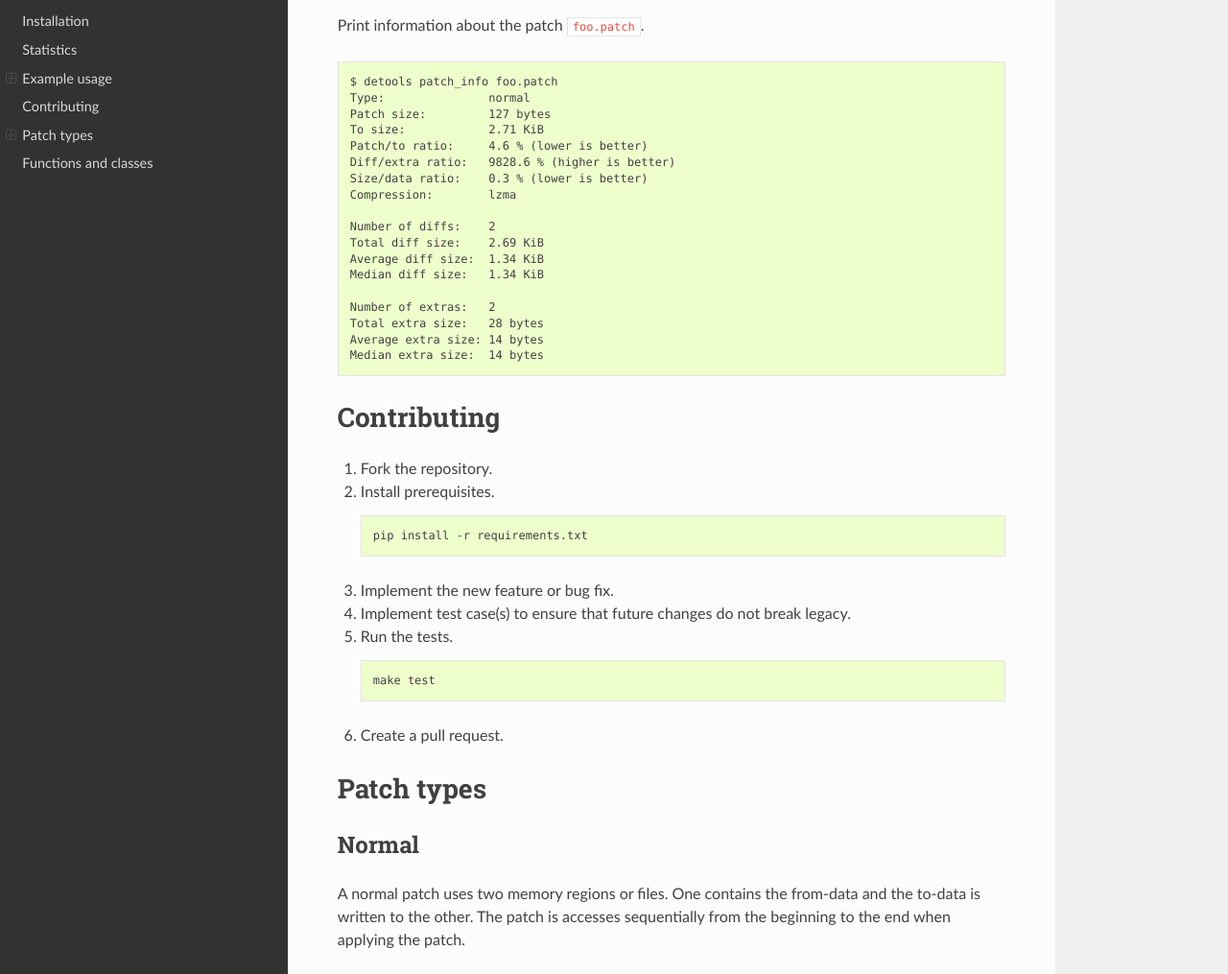
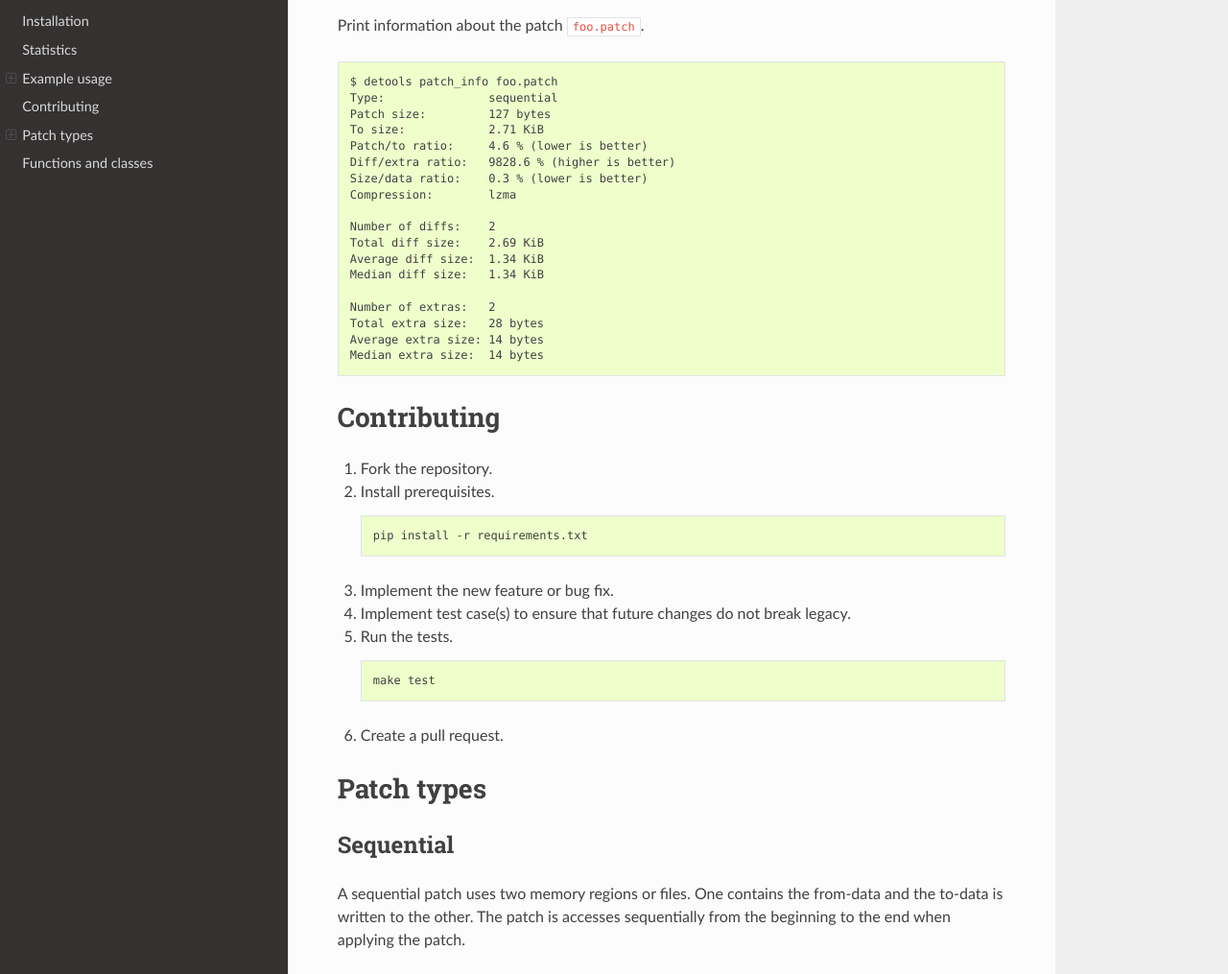
Before and after one commit to eerimoq/detools, a Sphinx documentation site: the page built from docs/index.rst, in a window 1280 px wide and 1400 px high, scrolled down 4237 px. Shown: the part 182-1197 px from the top of the window at 96% size. Built offline with Sphinx 7.4.7 and the Read the Docs theme 2.0.0, drawn with Linux system fonts in a browser that asks for light colours; some of the changed text lies outside the part shown.

Commit message:
Rename normal patch type to sequential.

```diff
--- a/README.rst
+++ b/README.rst
@@ -23,7 +23,7 @@ differences:
 - `Incremental apply patch`_ implemented in C, suitable for memory
   constrained embedded devices.
 
-- `normal`_, hdiffpatch or `in-place`_ (resumable) patch types.
+- `sequential`_, hdiffpatch or `in-place`_ (resumable) patch types.
 
 - Current maximum file size is 2 GB.
 
@@ -78,17 +78,17 @@ See `tests/benchmark.sh`_ for details on how the data was collected.
 +--------------+------------+--------+------------+------+---------+
 | Algorithm    | Patch type | Compr. | Patch size |  RSS |    Time |
 +==============+============+========+============+======+=========+
-| bsdiff       | normal     | lzma   |       3,5M | 662M | 0:24.29 |
+| bsdiff       | sequential | lzma   |       3,5M | 662M | 0:24.29 |
 +--------------+------------+--------+------------+------+---------+
-| bsdiff       | normal     | none   |        86M | 646M | 0:15.20 |
+| bsdiff       | sequential | none   |        86M | 646M | 0:15.20 |
 +--------------+------------+--------+------------+------+---------+
 | hdiffpatch   | hdiffpatch | lzma   |       2,4M | 523M | 0:13.74 |
 +--------------+------------+--------+------------+------+---------+
 | hdiffpatch   | hdiffpatch | none   |       7,2M | 523M | 0:10.24 |
 +--------------+------------+--------+------------+------+---------+
-| match-blocks | normal     | lzma   |       2,9M | 273M | 0:08.57 |
+| match-blocks | sequential | lzma   |       2,9M | 273M | 0:08.57 |
 +--------------+------------+--------+------------+------+---------+
-| match-blocks | normal     | none   |        84M | 273M | 0:01.72 |
+| match-blocks | sequential | none   |        84M | 273M | 0:01.72 |
 +--------------+------------+--------+------------+------+---------+
 | match-blocks | hdiffpatch | lzma   |       2,6M | 212M | 0:06.07 |
 +--------------+------------+--------+------------+------+---------+
@@ -101,17 +101,17 @@ to 615k).
 +--------------+------------+--------+------------+------+---------+
 | Algorithm    | Patch type | Compr. | Patch size |  RSS |    Time |
 +==============+============+========+============+======+=========+
-| bsdiff       | normal     | lzma   |        71K |  46M | 0:00.64 |
+| bsdiff       | sequential | lzma   |        71K |  46M | 0:00.64 |
 +--------------+------------+--------+------------+------+---------+
-| bsdiff       | normal     | none   |       609K |  27M | 0:00.33 |
+| bsdiff       | sequential | none   |       609K |  27M | 0:00.33 |
 +--------------+------------+--------+------------+------+---------+
 | hdiffpatch   | hdiffpatch | lzma   |        65K |  42M | 0:00.37 |
 +--------------+------------+--------+------------+------+---------+
 | hdiffpatch   | hdiffpatch | none   |       123K |  25M | 0:00.32 |
 +--------------+------------+--------+------------+------+---------+
-| match-blocks | normal     | lzma   |       194K |  46M | 0:00.44 |
+| match-blocks | sequential | lzma   |       194K |  46M | 0:00.44 |
 +--------------+------------+--------+------------+------+---------+
-| match-blocks | normal     | none   |       606K |  25M | 0:00.22 |
+| match-blocks | sequential | none   |       606K |  25M | 0:00.22 |
 +--------------+------------+--------+------------+------+---------+
 | match-blocks | hdiffpatch | lzma   |       189K |  43M | 0:00.38 |
 +--------------+------------+--------+------------+------+---------+
@@ -177,10 +177,10 @@ Non-sequential but smaller patch with ``--patch-type hdiffpatch``.
 
    $ detools create_patch \
          --algorithm match-blocks --patch-type hdiffpatch \
-         tests/files/foo/old tests/files/foo/new foo-hdiffpatch-normal.patch
-   Successfully created 'foo-hdiffpatch-normal.patch' in 0.01 seconds!
-   $ ls -l foo-hdiffpatch-normal.patch
-   -rw-rw-r-- 1 erik erik 389 feb  8 11:05 foo-hdiffpatch-normal.patch
+         tests/files/foo/old tests/files/foo/new foo-hdiffpatch-sequential.patch
+   Successfully created 'foo-hdiffpatch-sequential.patch' in 0.01 seconds!
+   $ ls -l foo-hdiffpatch-sequential.patch
+   -rw-rw-r-- 1 erik erik 389 feb  8 11:05 foo-hdiffpatch-sequential.patch
 
 The create in-place patch subcommand
 ^^^^^^^^^^^^^^^^^^^^^^^^^^^^^^^^^^^^
@@ -256,7 +256,7 @@ Print information about the patch ``foo.patch``.
 .. code-block:: text
 
    $ detools patch_info foo.patch
-   Type:               normal
+   Type:               sequential
    Patch size:         127 bytes
    To size:            2.71 KiB
    Patch/to ratio:     4.6 % (lower is better)
@@ -322,7 +322,7 @@ Contributing
 
 .. _Zstandard: https://facebook.github.io/zstd
 
-.. _normal: https://detools.readthedocs.io/en/latest/#id1
+.. _sequential: https://detools.readthedocs.io/en/latest/#id1
 
 .. _in-place: https://detools.readthedocs.io/en/latest/#id3
 
--- a/docs/index.rst
+++ b/docs/index.rst
@@ -14,10 +14,10 @@ Binary delta encoding utility
 Patch types
 ===========
 
-Normal
+Sequential
 ------
 
-A normal patch uses two memory regions or files. One contains the
+A sequential patch uses two memory regions or files. One contains the
 from-data and the to-data is written to the other. The patch is
 accesses sequentially from the beginning to the end when applying the
 patch.
@@ -38,7 +38,7 @@ is compressed.
 HDiffPatch
 ----------
 
-Patches of this type are slightly smaller than normal patches.
+Patches of this type are slightly smaller than sequential patches.
 
 .. code-block:: text
 
```
Also changed, not shown: detools/__init__.py (+23 -23 lines), src/c/README.rst, 14 other files.
